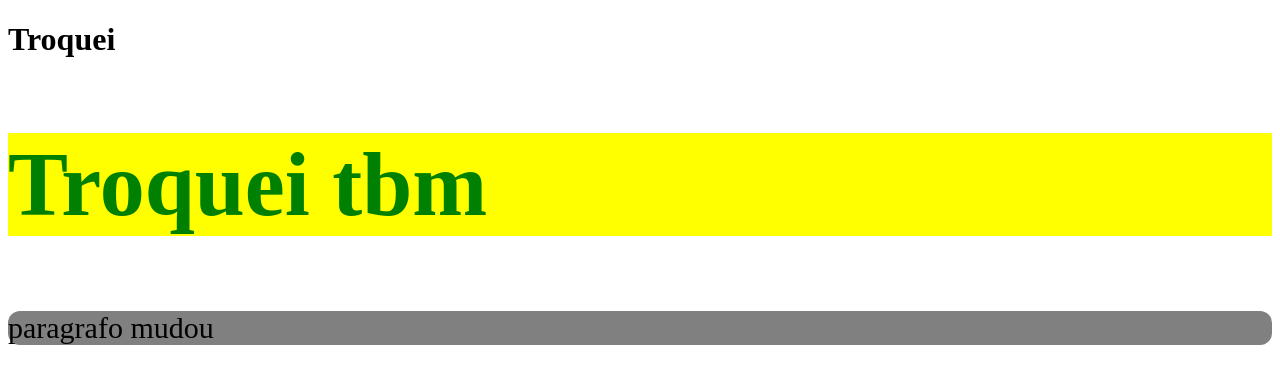
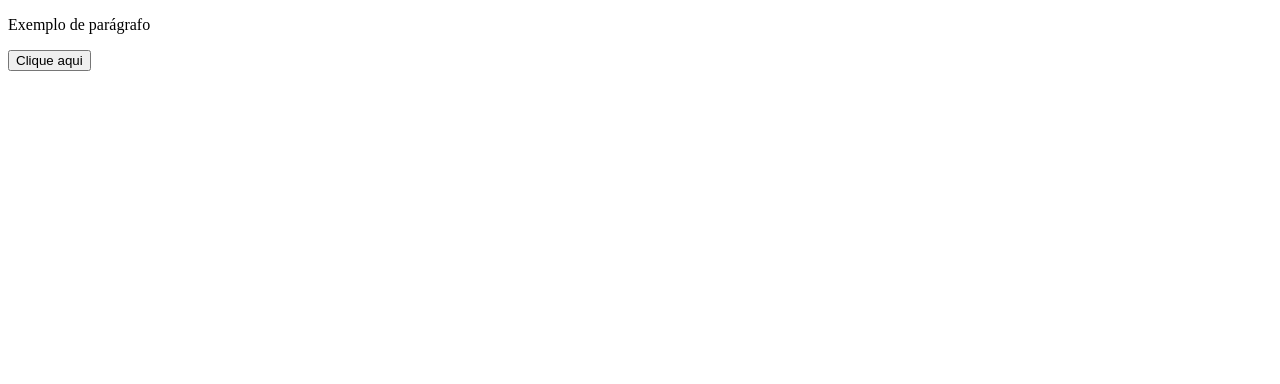
Before and after one commit to arthurmedg/curso-javascript, a plain HTML site: page aula03/DOM/index.html in a window 1280 px wide. Drawn offline with Linux system fonts and the light colour scheme.

Commit message:
feat(addEventListener): adição EventListener

```diff
--- a/aula03/DOM/index.html
+++ b/aula03/DOM/index.html
@@ -13,9 +13,13 @@
     <p id="paragrafo3">Parágrafo 3</p>
     <p id="paragrafo4">Parágrafo 4</p> -->
 
-    <h1 id="title">Título principal</h1>
+    <!-- <h1 id="title">Título principal</h1>
     <h2 id="sub-title">Descrição título</h2>
-    <p id="paragrafo1">Parágrafo 1</p>
+    <p id="paragrafo1">Parágrafo 1</p> -->
+
+
+    <p id="paragrafo">Exemplo de parágrafo</p>
+    <button id="btn">Clique aqui</button>
 
 </body>
 </html>
--- a/aula03/DOM/script.js
+++ b/aula03/DOM/script.js
@@ -8,19 +8,27 @@
 // console.log(paragrafo3);
 // console.log(paragrafo4);
 
-const title = document.getElementById("title")
-title.innerText = "Troquei"
+// const title = document.getElementById("title")
+// title.innerText = "Troquei"
 
-const subTitle = document.getElementById("sub-title")
-subTitle.innerText = "Troquei tbm"
-subTitle.style.color = "green"
-subTitle.style.fontSize = "90px"
-subTitle.style.backgroundColor = "yellow"
+// const subTitle = document.getElementById("sub-title")
+// subTitle.innerText = "Troquei tbm"
+// subTitle.style.color = "green"
+// subTitle.style.fontSize = "90px"
+// subTitle.style.backgroundColor = "yellow"
 
 
-const paragrafo1 = document.getElementById("paragrafo1")
-paragrafo1.innerText = "paragrafo mudou"
-paragrafo1.style.fontFamily = "sans serif"
-paragrafo1.style.fontSize = "30px"
-paragrafo1.style.borderRadius = "12px"
-paragrafo1.style.backgroundColor = "gray"
+// const paragrafo1 = document.getElementById("paragrafo1")
+// paragrafo1.innerText = "paragrafo mudou"
+// paragrafo1.style.fontFamily = "sans serif"
+// paragrafo1.style.fontSize = "30px"
+// paragrafo1.style.borderRadius = "12px"
+// paragrafo1.style.backgroundColor = "gray"
+
+
+const paragrafo = document.getElementById("paragrafo")
+const btn = document.getElementById("btn")
+
+btn.addEventListener("click", function(){
+    paragrafo.innerText = "Deu bom!"
+})
```
